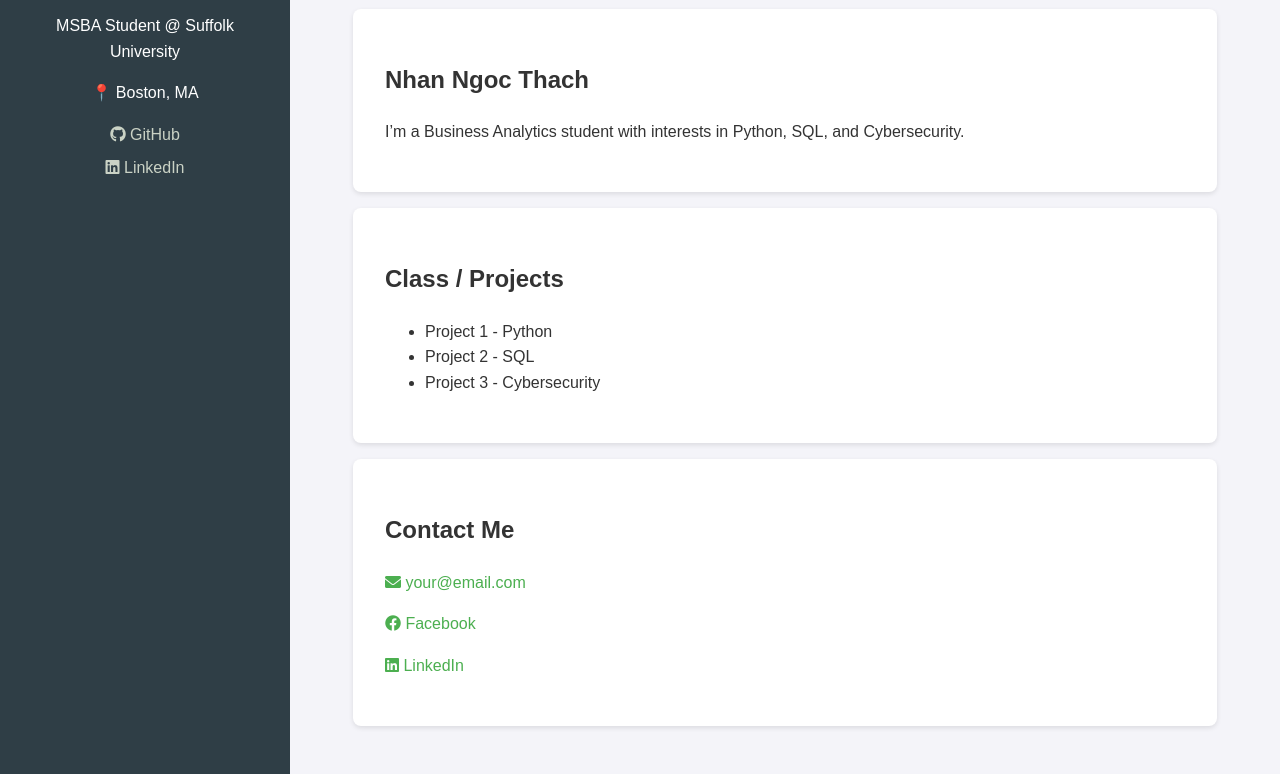
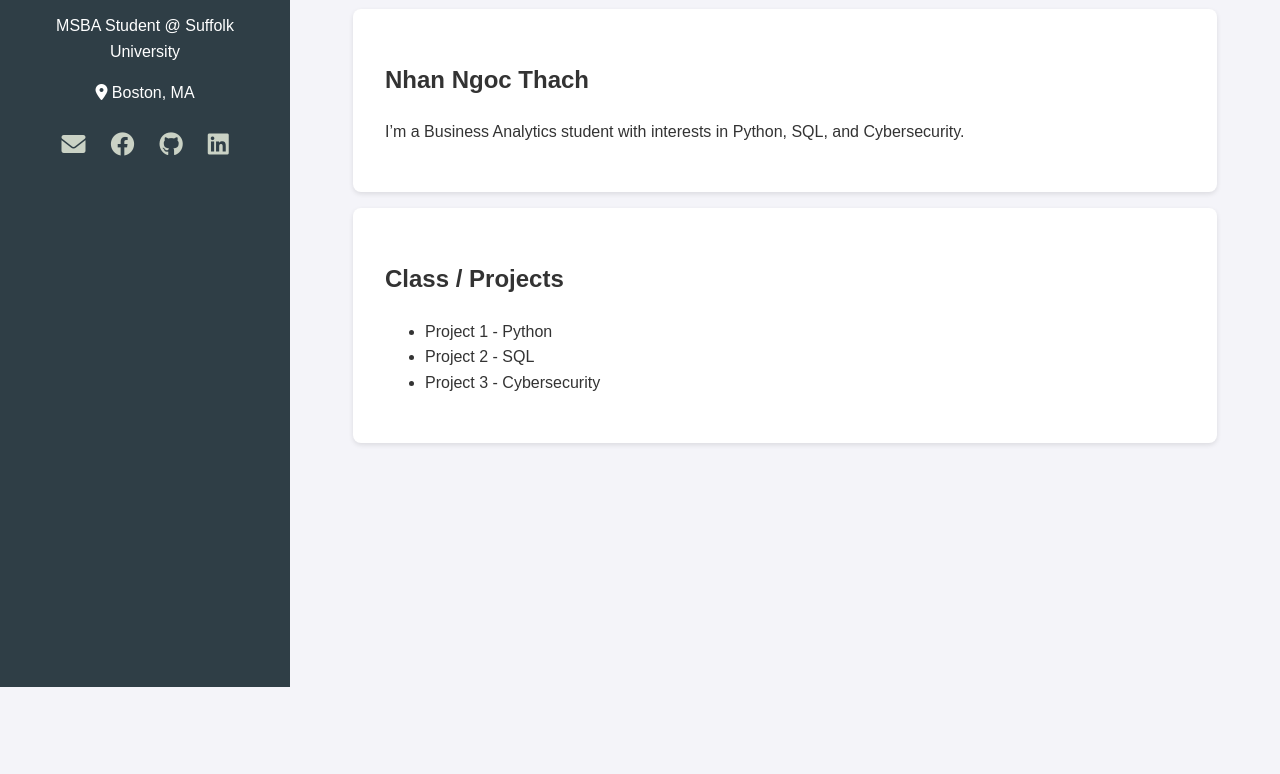
Before and after one commit to NhanNgocThach/Porfolio, a plain HTML site: page index.html in a window 1280 px wide. Shown: the part 113-887 px from the top of the page. After the commit the page ends 800 px from the top, so only its background shows below. Drawn offline with Linux system fonts and the light colour scheme.

Commit message:
move contact

```diff
--- a/index.html
+++ b/index.html
@@ -4,7 +4,7 @@
   <meta charset="UTF-8" />
   <meta name="viewport" content="width=device-width, initial-scale=1.0" />
   <title>Nhan Ngoc Thach - Portfolio</title>
-  <link rel="stylesheet" href="./style/style.css">
+  <link rel="stylesheet" href="./style/style.css" />
   <script src="./scripts/script.js"></script>
   <link rel="stylesheet" href="https://cdnjs.cloudflare.com/ajax/libs/font-awesome/6.0.0-beta3/css/all.min.css" />
 </head>
@@ -16,33 +16,37 @@
       <img src="./images/avatar.jpg" alt="Avatar" class="avatar" />
       <h2>Nhan Ngoc Thach</h2>
       <p>MSBA Student @ Suffolk University</p>
-      <p>📍 Boston, MA</p>
-      <div class="sidebar-links">
-        <a href="https://github.com/NhanNgocThach" target="_blank"><i class="fab fa-github"></i> GitHub</a>
-        <a href="https://linkedin.com/in/yourprofile" target="_blank"><i class="fab fa-linkedin"></i> LinkedIn</a>
+      <p><i class="fas fa-map-marker-alt"></i> Boston, MA</p>
+
+      <div class="sidebar-icons">
+        <a href="mailto:0n7n0t8@gmail.com" target="_blank"><i class="fas fa-envelope"></i></a>
+        <a href="https://www.facebook.com/thach.nhanngoc" target="_blank"><i class="fab fa-facebook"></i></a>
+        <a href="https://github.com/NhanNgocThach" target="_blank"><i class="fab fa-github"></i></a>
+        <a href="https://www.linkedin.com/in/ngoc-thach-nhan-8456a2349/" target="_blank"><i class="fab fa-linkedin"></i></a>
       </div>
+
     </aside>
 
     <!-- Main Content -->
     <main class="content">
-      <!-- 🔝 Navigation Bar -->
+      <!-- Navigation Bar -->
       <header>
         <nav>
           <ul>
             <li><a href="#about">About Me</a></li>
             <li><a href="#class">Class</a></li>
-            <li><a href="#contact">Contact</a></li>
+            <li><a href="#contact">Contact</a></li> <!-- Optional: remove this if no contact section -->
           </ul>
         </nav>
       </header>
 
-      <!-- 🙋‍♂️ About Me Section -->
+      <!-- About Me Section -->
       <section id="about">
         <h1>Nhan Ngoc Thach</h1>
         <p>I’m a Business Analytics student with interests in Python, SQL, and Cybersecurity.</p>
       </section>
 
-      <!-- 📚 Class / Project Section -->
+      <!-- Class / Projects Section -->
       <section id="class">
         <h2>Class / Projects</h2>
         <ul>
@@ -52,13 +56,7 @@
         </ul>
       </section>
 
-      <!-- 📬 Contact Section -->
-      <section id="contact">
-        <h2>Contact Me</h2>
-        <p><a href="mailto:your@email.com"><i class="fas fa-envelope"></i> your@email.com</a></p>
-        <p><a href="https://facebook.com/yourprofile" target="_blank"><i class="fab fa-facebook"></i> Facebook</a></p>
-        <p><a href="https://linkedin.com/in/yourprofile" target="_blank"><i class="fab fa-linkedin"></i> LinkedIn</a></p>
-      </section>
+
     </main>
   </div>
 
--- a/style/style.css
+++ b/style/style.css
@@ -197,3 +197,22 @@ form {
       margin: 0.5rem 0;
     }
   }
+  .sidebar-icons {
+    display: flex;
+    justify-content: center;
+    gap: 15px;
+    margin-top: 20px;
+  }
+
+  .sidebar-icons a {
+    font-size: 1.5rem;
+    color: #cad2c5;
+    transition: color 0.3s ease;
+  }
+
+  .sidebar-icons a:hover {
+    color: #ffffff;
+  }
+    .sidebar-icons i {
+        margin: 0 5px;
+    }
```
